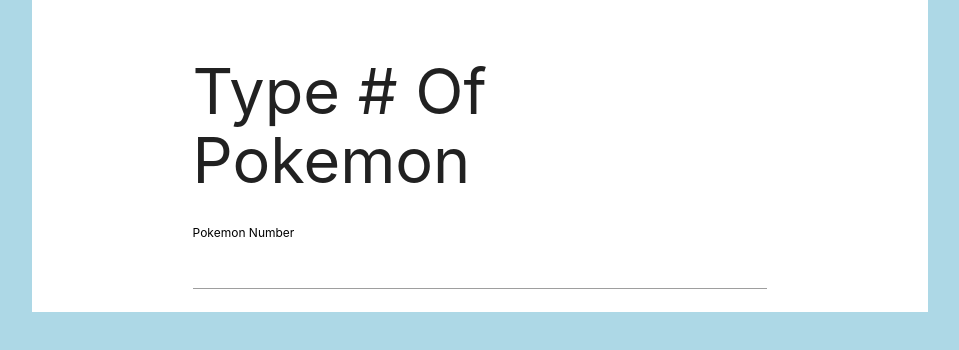
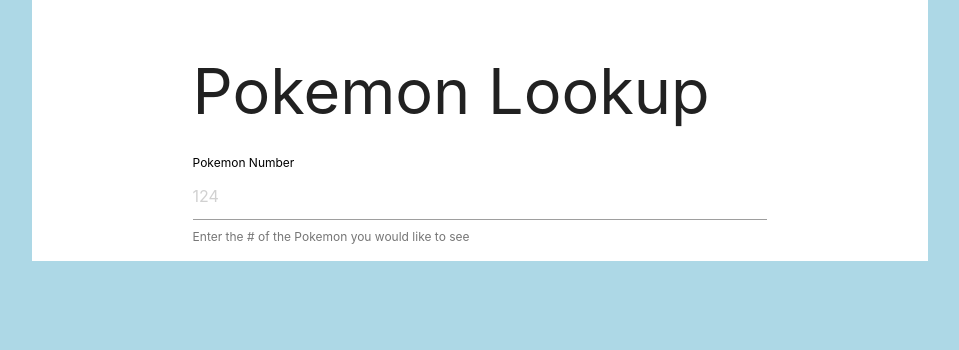
Before and after one commit to tpolito/poke-app, a React (Create React App) app: page / in a window 1280 px wide. Shown: the top 350 px of the page, without its empty margins (160-1119 px from the left). Built offline with nearby package versions, Linux system fonts and the light colour scheme.

Commit message:
Completed the search by # feature

```diff
--- a/public/index.html
+++ b/public/index.html
@@ -18,6 +18,8 @@
   </noscript>
   <div id="root"></div>
 
+
+  <script src="../node_modules/materialize-css/dist/js/materialize.min.js"></script>
 </body>
 
 </html>
--- a/src/components/Landing.js
+++ b/src/components/Landing.js
@@ -1,5 +1,4 @@
 import React, { Component } from "react";
-import { Link } from "react-router-dom";
 
 class Landing extends Component {
   state = {
@@ -15,12 +14,11 @@
   onChange = e => this.setState({ [e.target.name]: e.target.value });
 
   render() {
-    const { id } = this.state;
     return (
       <div className="container">
         <div className="row">
           <div className="input-field col s8 offset-s2">
-            <h1>Type # Of Pokemon</h1>
+            <h1>Pokemon Lookup</h1>
 
             <form onSubmit={this.onSubmit}>
               <label htmlFor="id">Pokemon Number</label>
@@ -28,9 +26,14 @@
                 onChange={this.onChange}
                 type="text"
                 name="id"
+                placeholder="124"
+                minLength="1"
                 maxLength="3"
                 required
               />
+              <span className="helper-text">
+                Enter the # of the Pokemon you would like to see
+              </span>
             </form>
           </div>
         </div>
```
Also changed, not shown: 1 other file (tests, documents, lock files or other folders).
